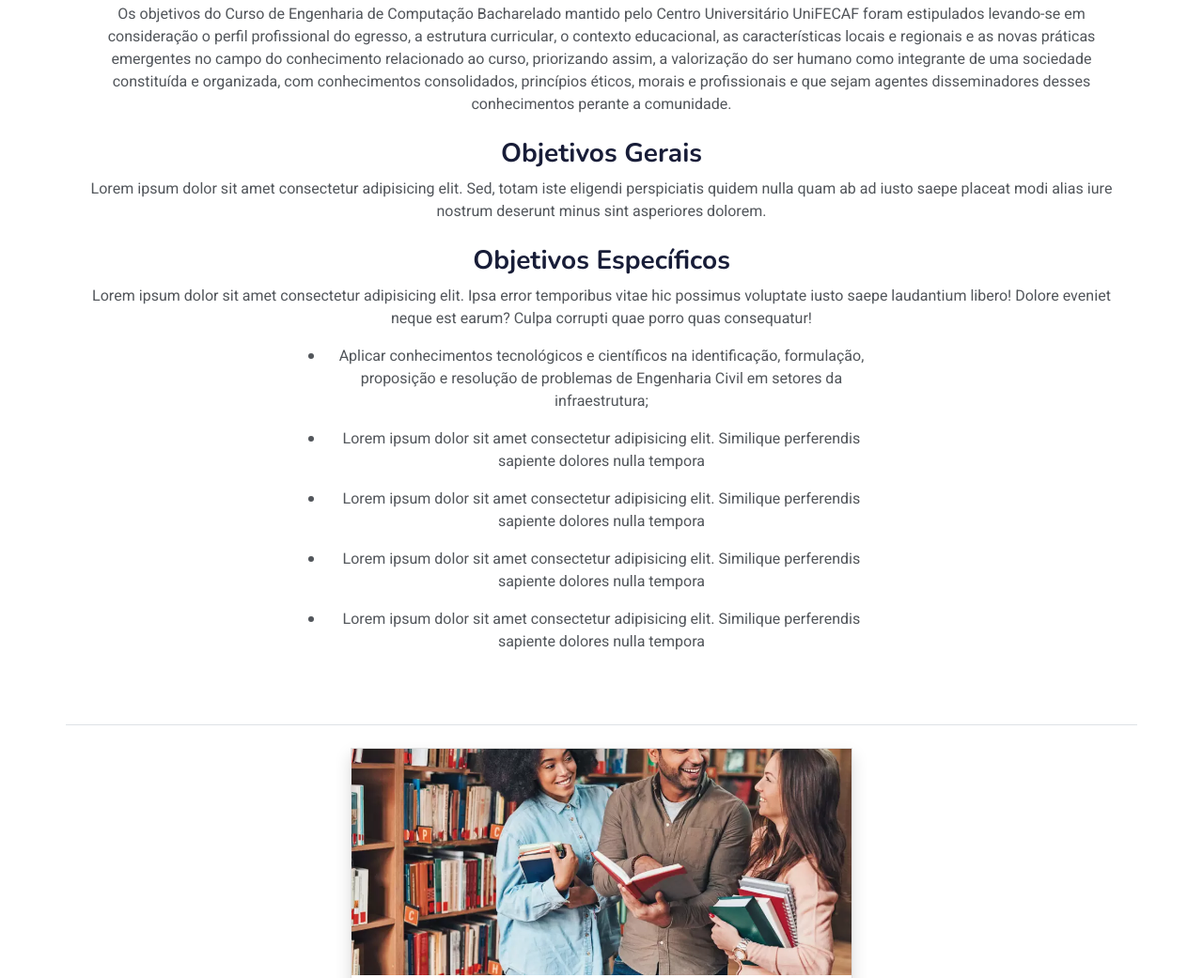
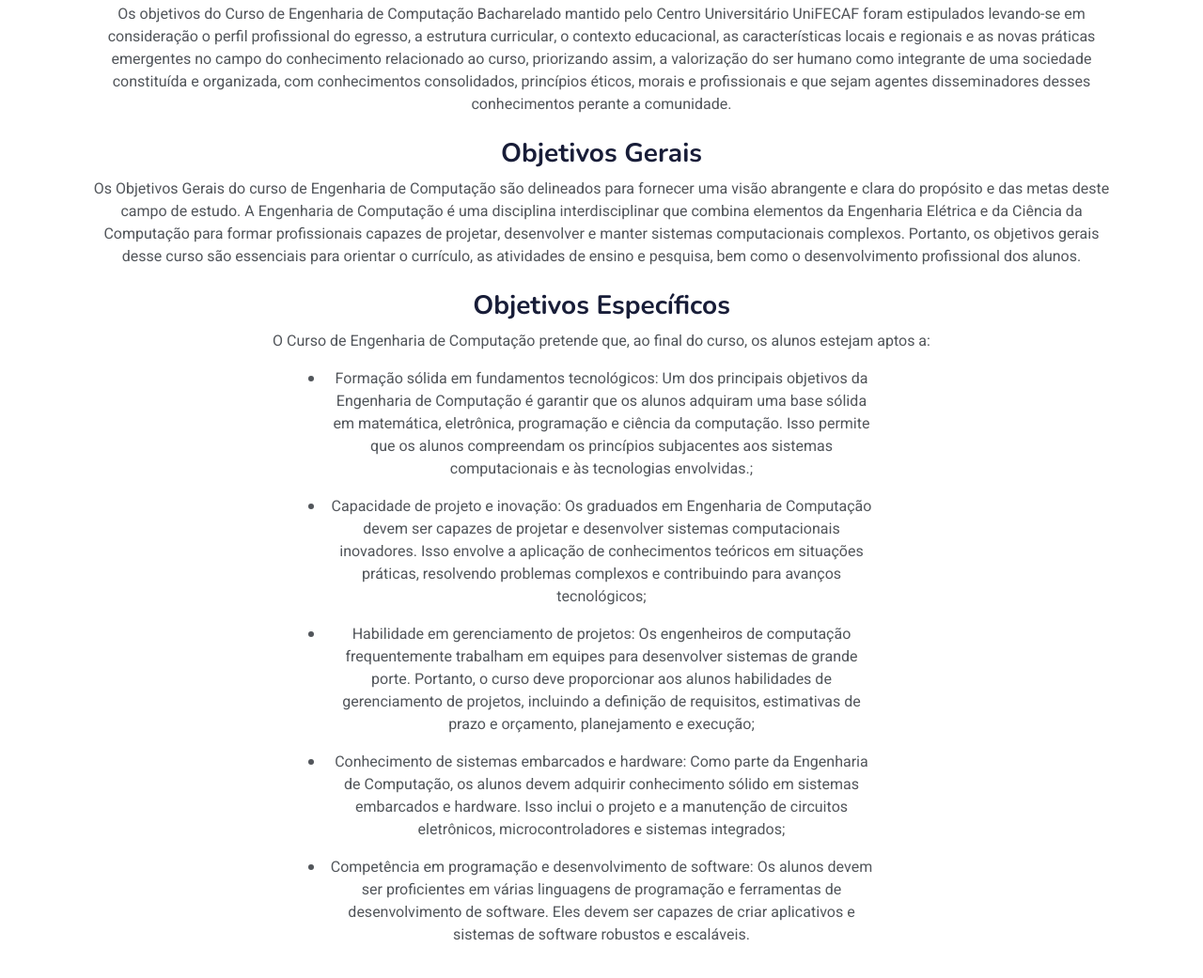
Before and after one commit to Fspaulohenrique/trab-eng, a plain HTML site: page engenhariacomp.html in a window 1280 px wide. Shown: the part 1142-2183 px from the top of the page at 94% size. Drawn offline with nearby package versions, Linux system fonts and the light colour scheme.

Commit message:
Atualizações nos textos de engenharia

```diff
--- a/engenhariacomp.html
+++ b/engenhariacomp.html
@@ -179,36 +179,36 @@
                     </p>
 
                     <h3 class="mt-4">Objetivos Gerais</h3>
-                    <p>Lorem ipsum dolor sit amet consectetur adipisicing elit. Sed, totam iste eligendi perspiciatis
-                        quidem nulla quam ab ad iusto saepe placeat modi alias iure nostrum deserunt minus sint
-                        asperiores dolorem.
+                    <p>Os Objetivos Gerais do curso de Engenharia de Computação são delineados para fornecer uma visão
+                        abrangente e clara do propósito e das metas deste campo de estudo. A Engenharia de Computação é
+                        uma disciplina interdisciplinar que combina elementos da Engenharia Elétrica e da Ciência da
+                        Computação para formar profissionais capazes de projetar, desenvolver e manter sistemas
+                        computacionais complexos. Portanto, os objetivos gerais desse curso são essenciais para orientar
+                        o currículo, as atividades de ensino e pesquisa, bem como o desenvolvimento profissional dos
+                        alunos.
                     </p>
 
                     <h3 class="mt-4">Objetivos Específicos</h3>
-                    <p>Lorem ipsum dolor sit amet consectetur adipisicing elit. Ipsa error temporibus vitae hic possimus
-                        voluptate iusto saepe laudantium libero! Dolore eveniet neque est earum? Culpa corrupti quae
-                        porro quas consequatur!</p>
+                    <p>O Curso de Engenharia de Computação pretende que, ao final do curso, os alunos estejam aptos a:</p>
                     <div class="container col col-lg-7">
                         <ul class="list-group">
                             <li class="mb-3">
-                                Aplicar conhecimentos tecnológicos e científicos na identificação, formulação,
-                                proposição e resolução de problemas de Engenharia Civil em setores da infraestrutura;
+                                Formação sólida em fundamentos tecnológicos: Um dos principais objetivos da Engenharia
+                                de Computação é garantir que os alunos adquiram uma base sólida em matemática,
+                                eletrônica, programação e ciência da computação. Isso permite que os alunos compreendam
+                                os princípios subjacentes aos sistemas computacionais e às tecnologias envolvidas.;
                             </li>
                             <li class="mb-3">
-                                Lorem ipsum dolor sit amet consectetur adipisicing elit. Similique perferendis sapiente
-                                dolores nulla tempora
+                                Capacidade de projeto e inovação: Os graduados em Engenharia de Computação devem ser capazes de projetar e desenvolver sistemas computacionais inovadores. Isso envolve a aplicação de conhecimentos teóricos em situações práticas, resolvendo problemas complexos e contribuindo para avanços tecnológicos;
                             </li>
                             <li class="mb-3">
-                                Lorem ipsum dolor sit amet consectetur adipisicing elit. Similique perferendis sapiente
-                                dolores nulla tempora
+                                Habilidade em gerenciamento de projetos: Os engenheiros de computação frequentemente trabalham em equipes para desenvolver sistemas de grande porte. Portanto, o curso deve proporcionar aos alunos habilidades de gerenciamento de projetos, incluindo a definição de requisitos, estimativas de prazo e orçamento, planejamento e execução;
                             </li>
                             <li class="mb-3">
-                                Lorem ipsum dolor sit amet consectetur adipisicing elit. Similique perferendis sapiente
-                                dolores nulla tempora
+                                Conhecimento de sistemas embarcados e hardware: Como parte da Engenharia de Computação, os alunos devem adquirir conhecimento sólido em sistemas embarcados e hardware. Isso inclui o projeto e a manutenção de circuitos eletrônicos, microcontroladores e sistemas integrados;
                             </li>
                             <li class="mb-3">
-                                Lorem ipsum dolor sit amet consectetur adipisicing elit. Similique perferendis sapiente
-                                dolores nulla tempora
+                                Competência em programação e desenvolvimento de software: Os alunos devem ser proficientes em várias linguagens de programação e ferramentas de desenvolvimento de software. Eles devem ser capazes de criar aplicativos e sistemas de software robustos e escaláveis.
                             </li>
                         </ul>
                     </div>
```
Also changed, not shown: engenhariaeletrica.html (+6 -13 lines), engenhariaprod.html (+6 -13 lines).
